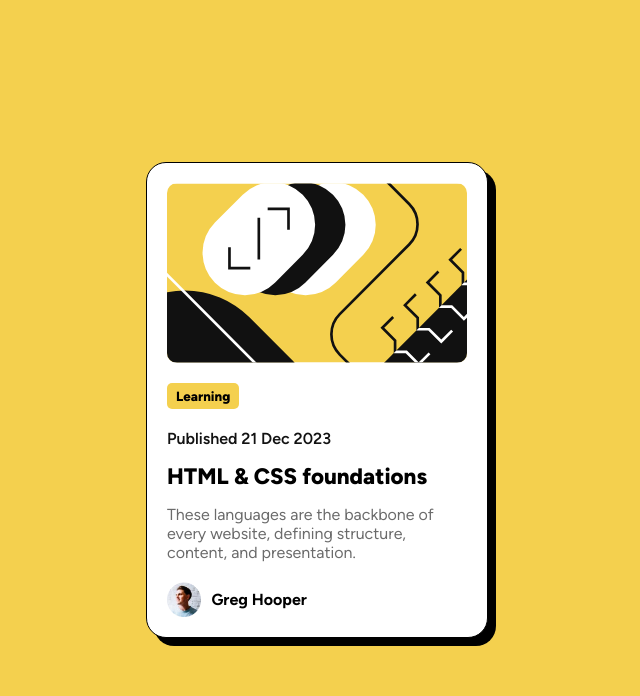
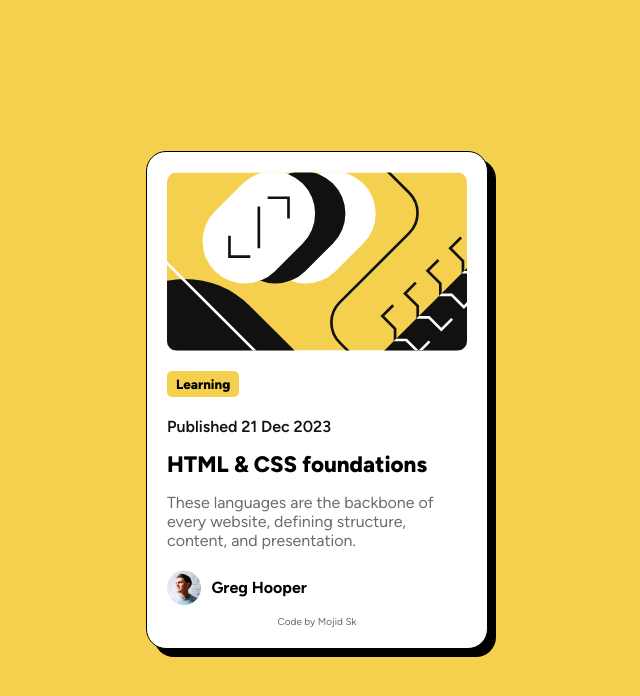
Before and after one commit to SkMojid/Blog-card, a plain HTML site: page index.html in a window 1280 px wide. Shown: the whole page, without its empty margins (323-963 px from the left). Drawn offline with Linux system fonts and the light colour scheme.

Commit message:
aaded a pragarph

```diff
--- a/index.html
+++ b/index.html
@@ -30,6 +30,7 @@
     <img src="/assets/images/image-avatar.webp" alt="avatar">
     <h2>  Greg Hooper </h2>
   </footer>
+  <p id="author"> <a href="https://github.com/SkMojid">Code by Mojid Sk</a> </p>
 
 
 </main>
--- a/style.css
+++ b/style.css
@@ -85,3 +85,17 @@ footer h2{
      font-size: var(--font-size);
 
 }
+#author {
+    margin-top: 10px;
+    text-align: center;
+    font-size: 10px;
+    cursor: pointer;
+
+}
+#author a{
+    text-decoration: none;
+    color: var(--gray-500);
+    &:hover{
+        color: var(--gray-950);
+    }
+}
```
